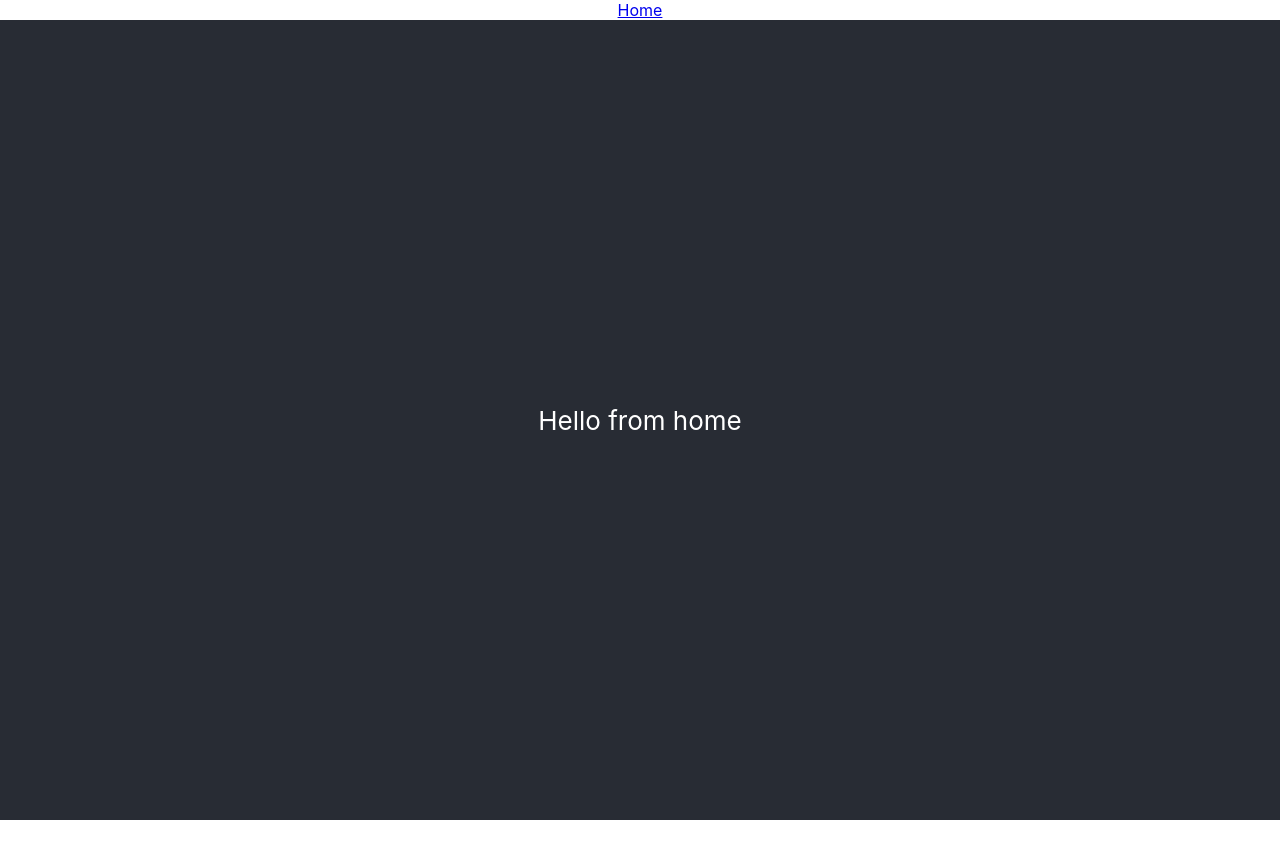
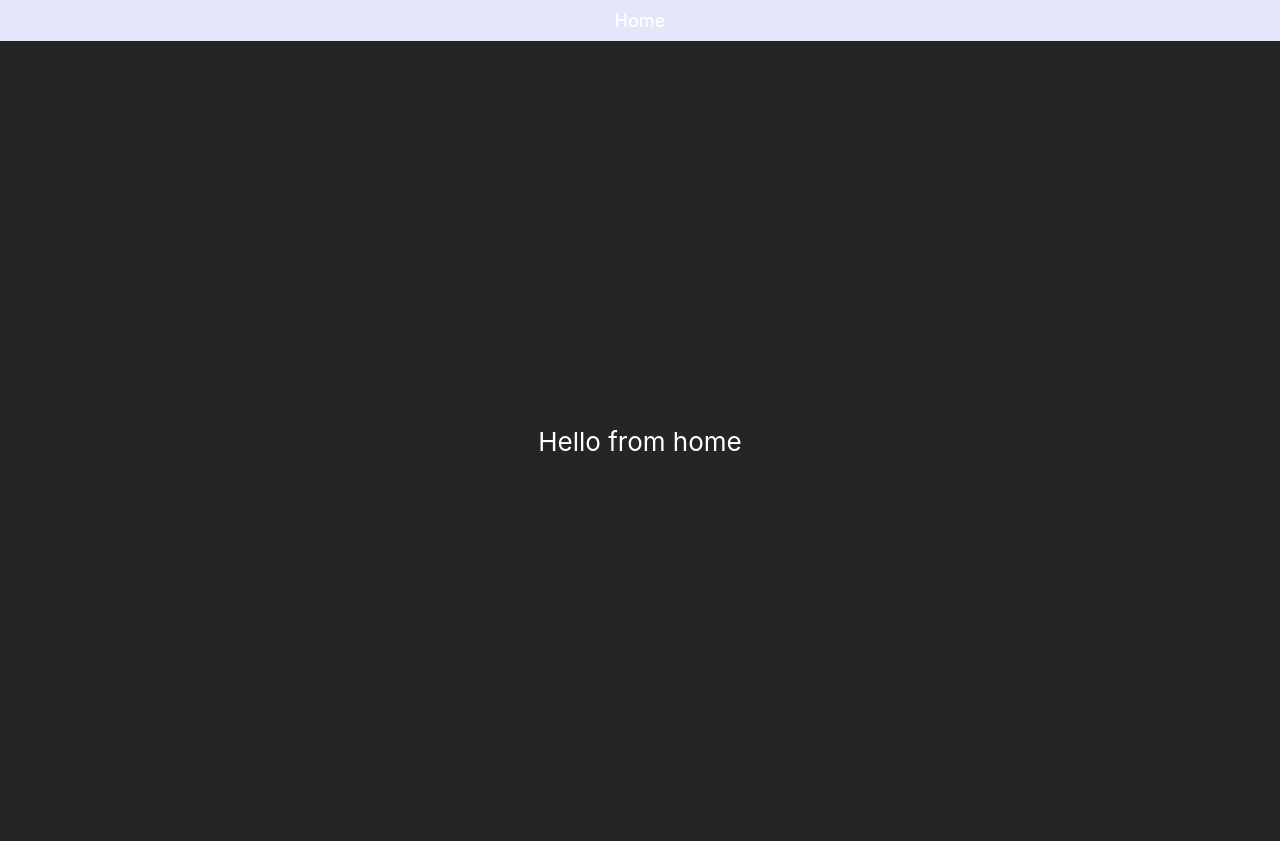
Before and after one commit to jemappellenora/FE_jemappellenoraPersonal, a React (Create React App) app: page / in a window 1280 px wide. Before the commit the page ends 820 px from the top, so only its background shows below. Built offline with nearby package versions, Linux system fonts and the light colour scheme.

Commit message:
style: navigation bar

```diff
--- a/src/app/App.css
+++ b/src/app/App.css
@@ -2,19 +2,8 @@
   text-align: center;
 }
 
-.App-logo {
-  height: 40vmin;
-  pointer-events: none;
-}
-
-@media (prefers-reduced-motion: no-preference) {
-  .App-logo {
-    animation: App-logo-spin infinite 20s linear;
-  }
-}
-
 .App-header {
-  background-color: #282c34;
+  background-color: #252525;
   min-height: 100vh;
   display: flex;
   flex-direction: column;
@@ -25,7 +14,7 @@
 }
 
 .App-link {
-  color: #61dafb;
+  color: #454545;
 }
 
 @keyframes App-logo-spin {
@@ -36,3 +25,22 @@
     transform: rotate(360deg);
   }
 }
+
+.navBar {
+  background-color: lavender;
+  padding: 10px;
+}
+
+.navLink {
+  text-decoration: none;
+  color: white;
+  font-size: 18px;
+  font-weight: 500;
+}
+.navLink:visited {
+  text-decoration: none;
+  color: #454545;
+}
+.navLink:hover {
+  color: salmon;
+}
--- a/src/components/views/NavBarView.jsx
+++ b/src/components/views/NavBarView.jsx
@@ -3,8 +3,8 @@ import { Link } from "react-router-dom";
 
 const NavBarView = () => {
   return (
-    <nav>
-      <Link to="/" className="nav-link">
+    <nav className="navBar">
+      <Link to="/" className="navLink">
         Home
       </Link>
     </nav>
```
